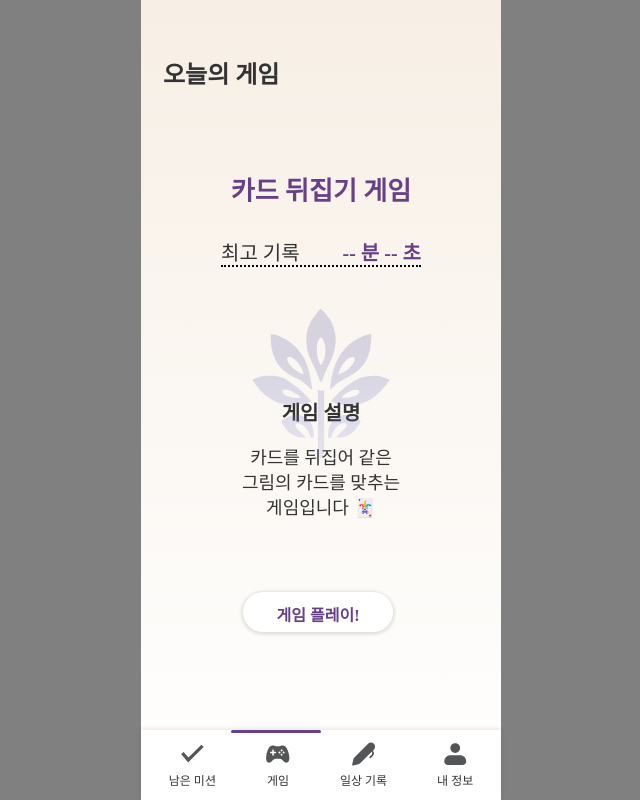
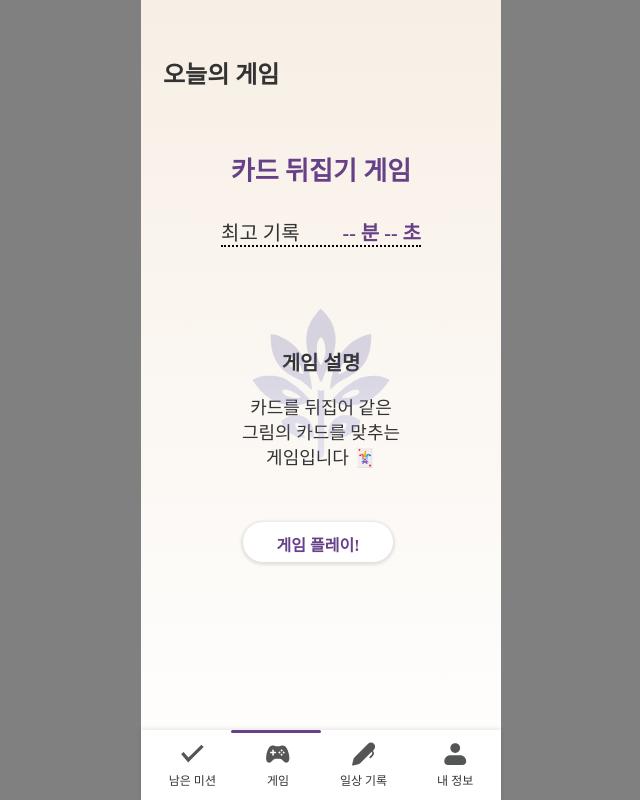
Before and after one commit to 9oormthon-univ/2024_DANPOONG_TEAM_18_FE, a React (Vite) app: page /game in a window 1280 px wide. Shown: the whole page, without its empty margins (319-959 px from the left). Built offline with nearby package versions, Linux system fonts and the light colour scheme; no server answers; a web font is replaced by a local one.

Commit message:
fix: today game page align

```diff
--- a/src/pages/Game.jsx
+++ b/src/pages/Game.jsx
@@ -102,7 +102,7 @@ const MainContent = styled.div`
   flex-direction: column;
   justify-content: center;
   align-items: center;
-  margin: 50px;
+  margin: 30px;
 `;
 
 const ScoreContainer = styled.div`
@@ -112,7 +112,7 @@ const ScoreContainer = styled.div`
   width: 200px;
   height: 30px;
   border-bottom: 2px dotted black;
-  margin-bottom: 130px;
+  margin-bottom: 100px;
 `;
 
 const Score = styled.div`
```
